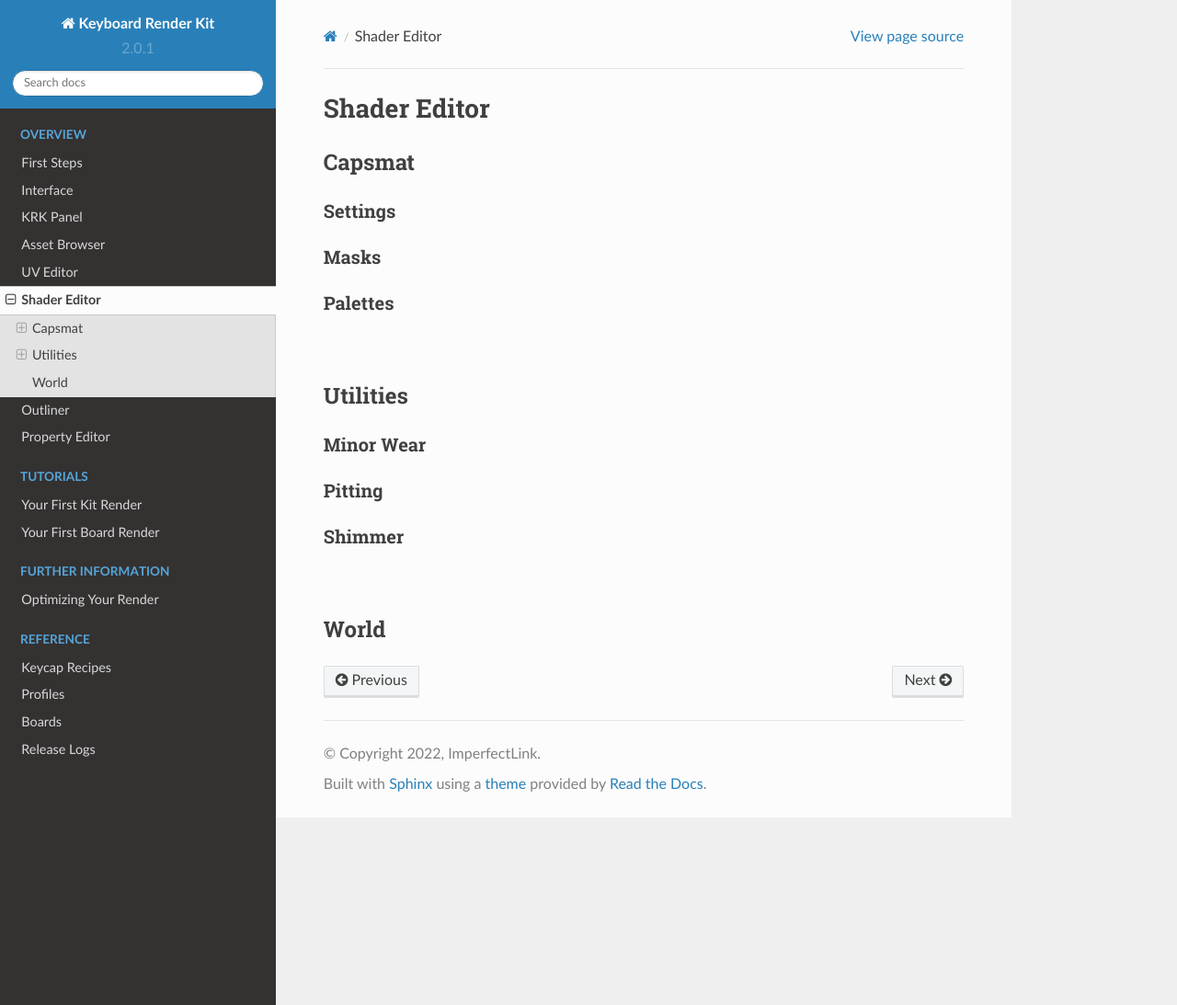
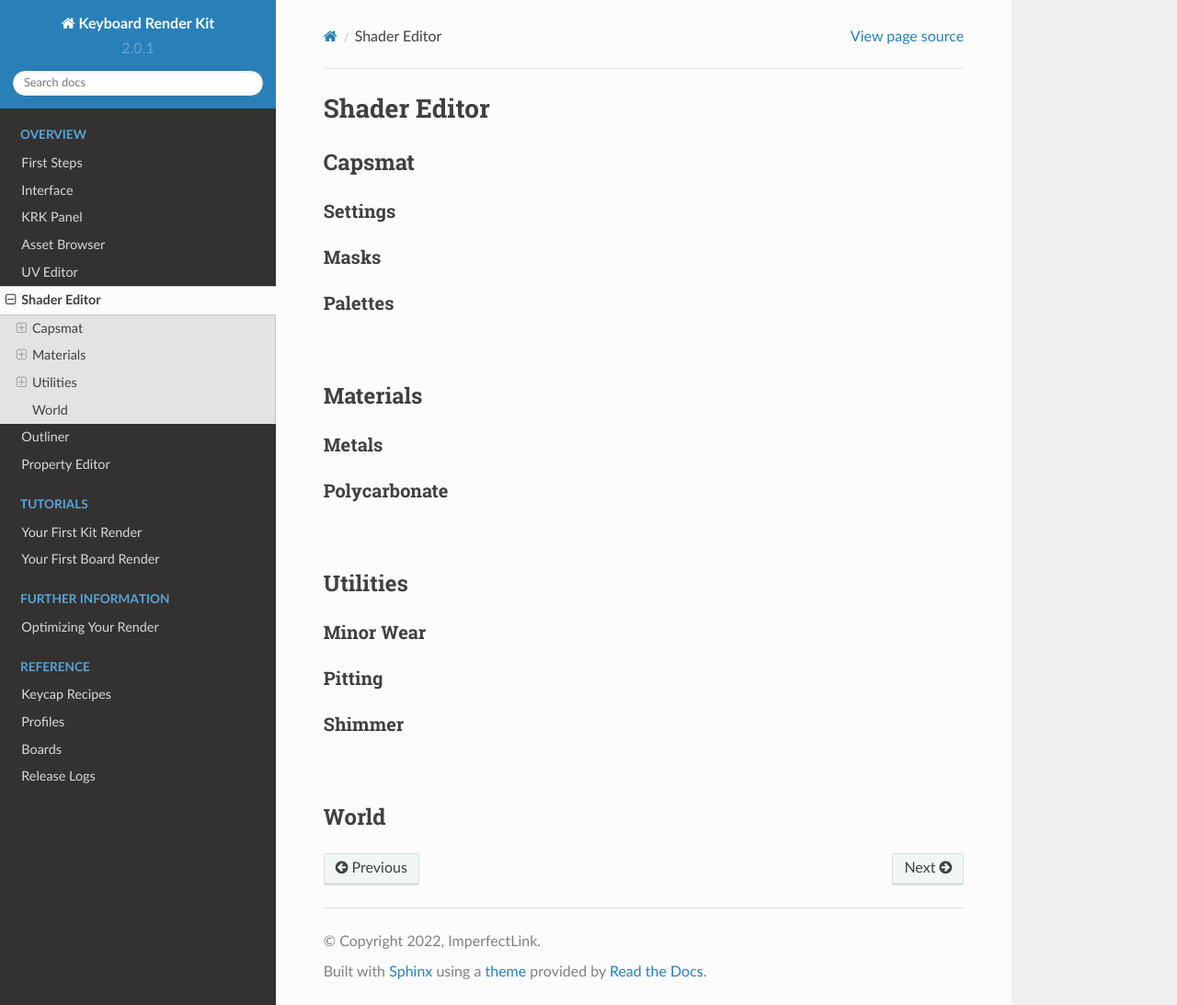
Before and after one commit to imperfectlink/KeyboardRenderKit, a Sphinx documentation site: the page built from docs/source/materials.rst, in a window 1280 px wide and 1093 px high. Shown: the whole window at 92% size. Built offline with Sphinx 7.4.7 and the Read the Docs theme 2.0.0, drawn with Linux system fonts in a browser that asks for light colours.

Commit message:
Update materials.rst

```diff
--- a/docs/source/materials.rst
+++ b/docs/source/materials.rst
@@ -7,6 +7,15 @@ Settings
 Masks
 ----
 Palettes
+----
+
+|
+
+Materials
+~~~~
+Metals
+----
+Polycarbonate
 ----
 
 |
```
